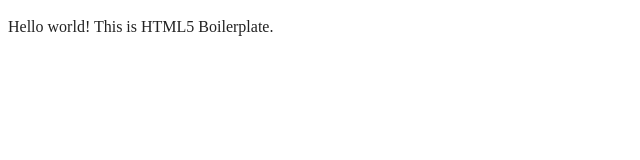
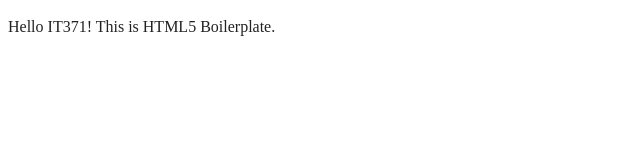
Before and after one commit to andreaparrish/andreaparrish.github.io, a website built with webpack: page index.html in a window 1280 px wide. Shown: the full height of the page, 0-640 px from the left. Built offline with nearby package versions, Linux system fonts and the light colour scheme.

Commit message:
Testing commit

```diff
--- a/index.html
+++ b/index.html
@@ -24,7 +24,7 @@
 <body>
 
   <!-- Add your site or application content here -->
-  <p>Hello world! This is HTML5 Boilerplate.</p>
+  <p>Hello IT371! This is HTML5 Boilerplate.</p>
   <script src="js/app.js"></script>
 
 </body>
```
